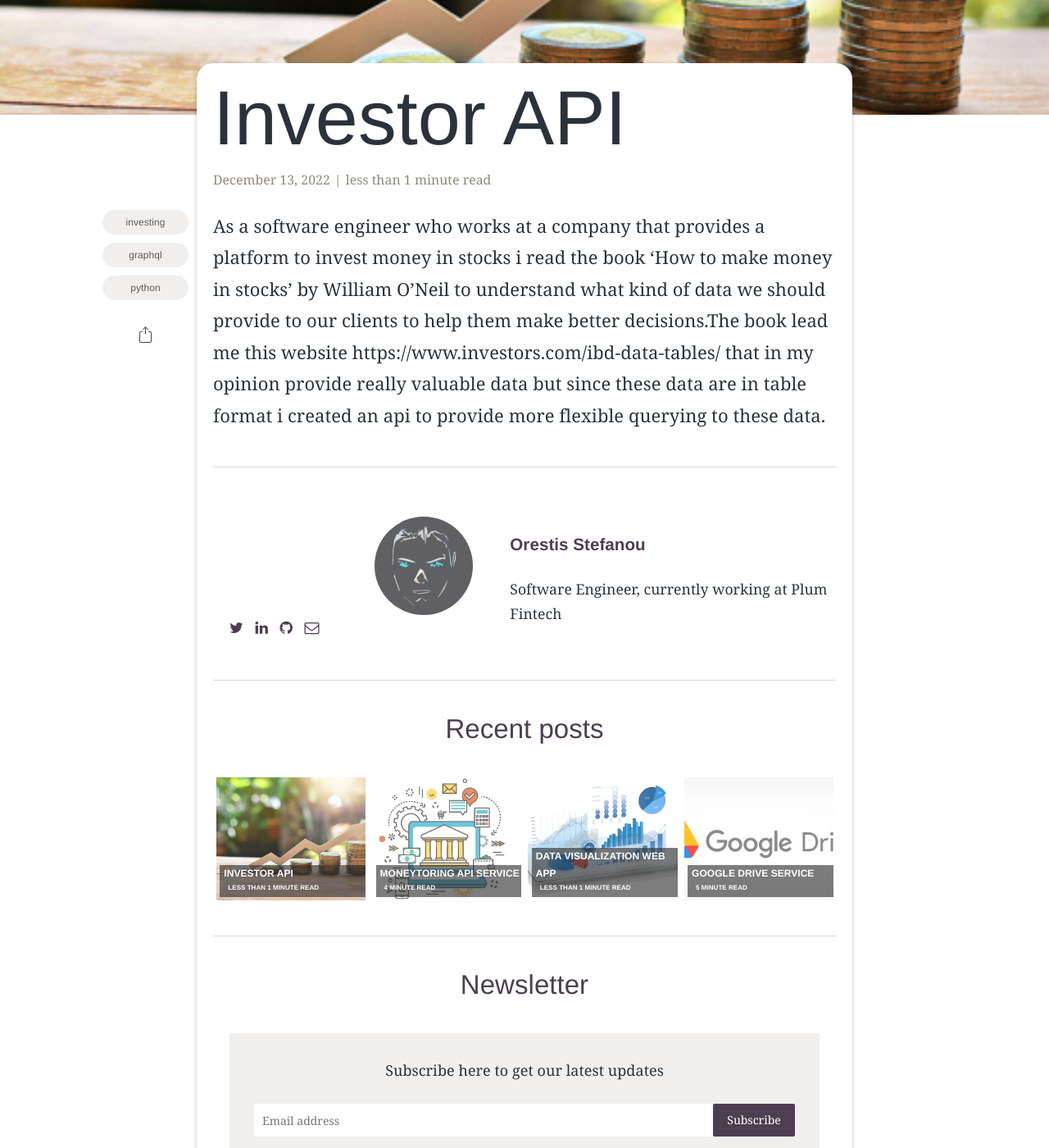
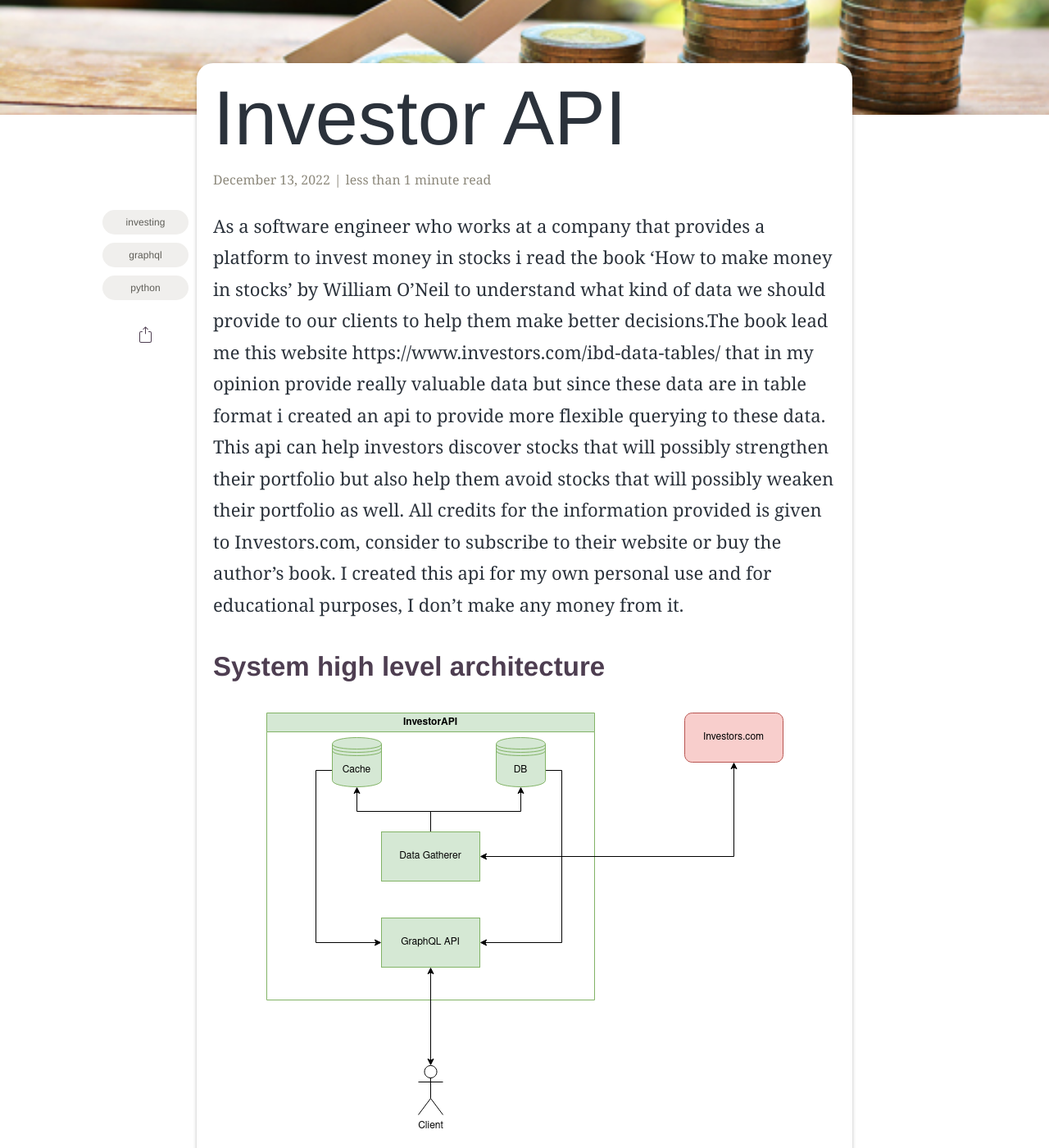
Before and after one commit to OrestisStefanou/OrestisStefanou.github.io, a Jekyll site: the page built from _posts/2022-12-13-Investors-API.md, in a window 1280 px wide and 1400 px high, scrolled down 627 px. Shown: the whole window at 82% size. Built offline with Jekyll 4.4.1, drawn with Linux system fonts in a browser that asks for light colours; some web fonts are replaced; comment, search, counter and statistics services are not loaded.

Commit message:
Added architecture image to post

```diff
--- a/_posts/2022-12-13-Investors-API.md
+++ b/_posts/2022-12-13-Investors-API.md
@@ -4,9 +4,13 @@ read_time: true
 show_date: true
 title: "Investor API"
 date: 2022-12-13
-img: posts/20211213/Investing.jpg
+img: posts/20221213/Investing.jpg
 tags: [investing, graphql, python]
 author: Stefanou Orestis
 description: "An API that provides market aggregation data"
 ---
-As a software engineer who works at a company that provides a platform to invest money in stocks i read the book ‘How to make money in stocks’ by William O'Neil to understand what kind of data we should provide to our clients to help them make better decisions.The book lead me this website https://www.investors.com/ibd-data-tables/ that in my opinion provide really valuable data but since these data are in table format i created an api to provide more flexible querying to these data.
+As a software engineer who works at a company that provides a platform to invest money in stocks i read the book ‘How to make money in stocks’ by William O'Neil to understand what kind of data we should provide to our clients to help them make better decisions.The book lead me this website https://www.investors.com/ibd-data-tables/ that in my opinion provide really valuable data but since these data are in table format i created an api to provide more flexible querying to these data. This api can help investors discover stocks that will possibly strengthen their portfolio but also help them avoid stocks that will possibly weaken their portfolio as well. All credits for the information provided is given to Investors.com, consider to subscribe to their website or buy the author's book. I created this api for my own personal use and for educational purposes, I don't make any money from it.
+
+## System high level architecture
+
+<center><img src='./assets/img/posts/20221213/architecture.png'></center>
```
Also changed, not shown: assets/img/posts/20221213/Investing.jpg (renamed from assets/img/posts/20211213/Investing.jpg), assets/img/posts/20221213/architecture.png (added).
